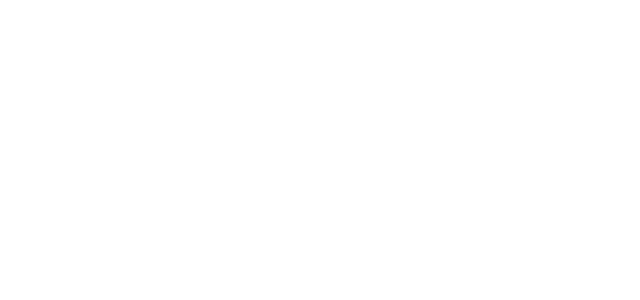
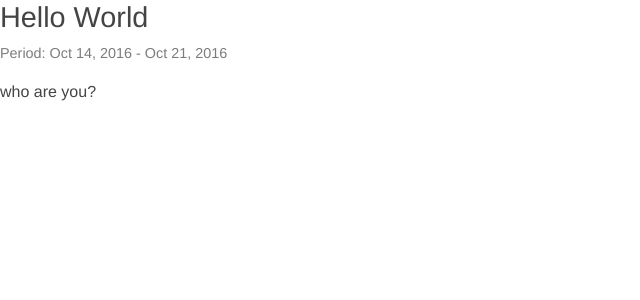
Before and after one commit to caelcs/invoicer-ui, a React app: page / in a window 1280 px wide. Shown: the top 300 px of the page, without its empty margins (0-640 px from the left). Built offline with nearby package versions, Linux system fonts and the light colour scheme.

Commit message:
adding first version of router

```diff
--- a/src/app/app.jsx
+++ b/src/app/app.jsx
@@ -1,4 +1,8 @@
 import React from 'react';
+import { BrowserRouter as Router,
+	Route,
+	Switch } from 'react-router-dom';
+import Layout from './features/layout/components/layout';
 
 const Home = () => {
 	return (<div className="panel panel-headline">
@@ -18,7 +22,15 @@ const Home = () => {
 
 class App extends React.Component {
 	render() {
-		return (<div></div>);
+		return (
+			<Router>
+				<div>
+					<Route path='/' component={Layout}>
+							<Route path='/' component={Home} />
+					</Route>
+				</div>
+			</Router>
+		);
 	}
 }
 
--- a/src/app/features/layout/components/layout.jsx
+++ b/src/app/features/layout/components/layout.jsx
@@ -9,7 +9,7 @@ class Layout extends React.Component {
         		<div className="row">
         			<SideBar />
               <MainContent>
-                {this.props.children}
+                hello
               </MainContent>
         		</div>
         	</div>
```
